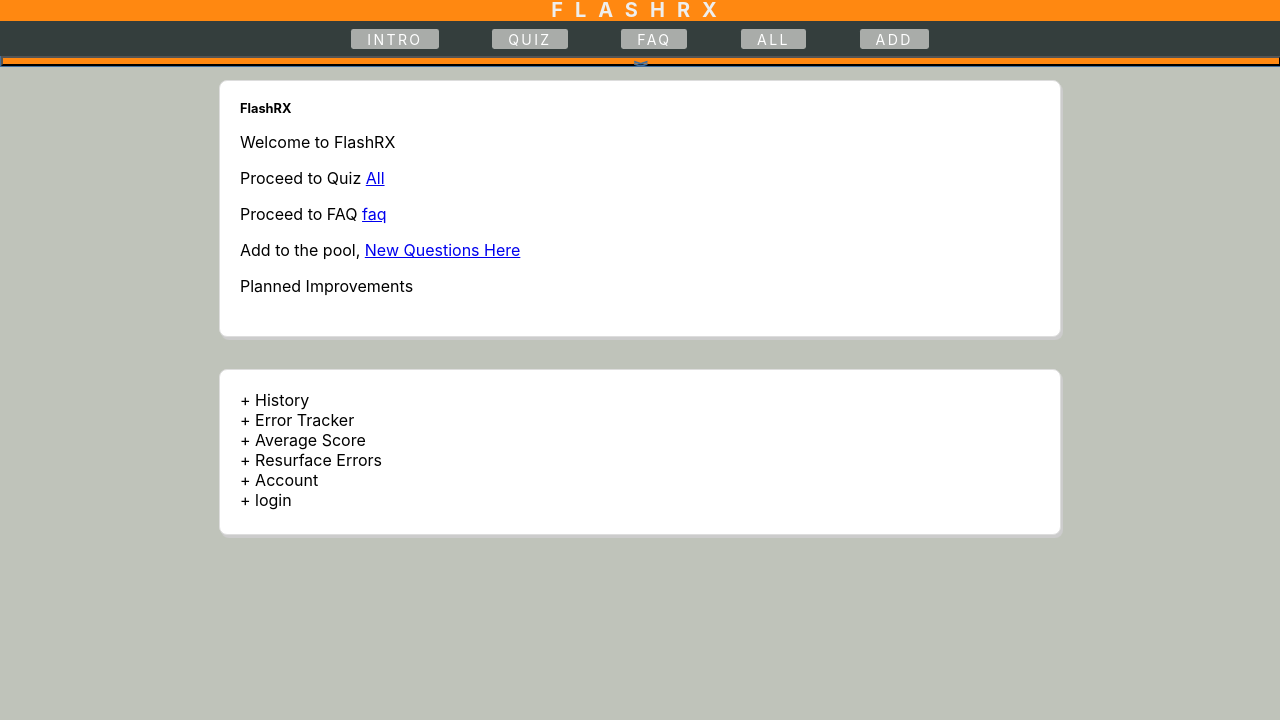
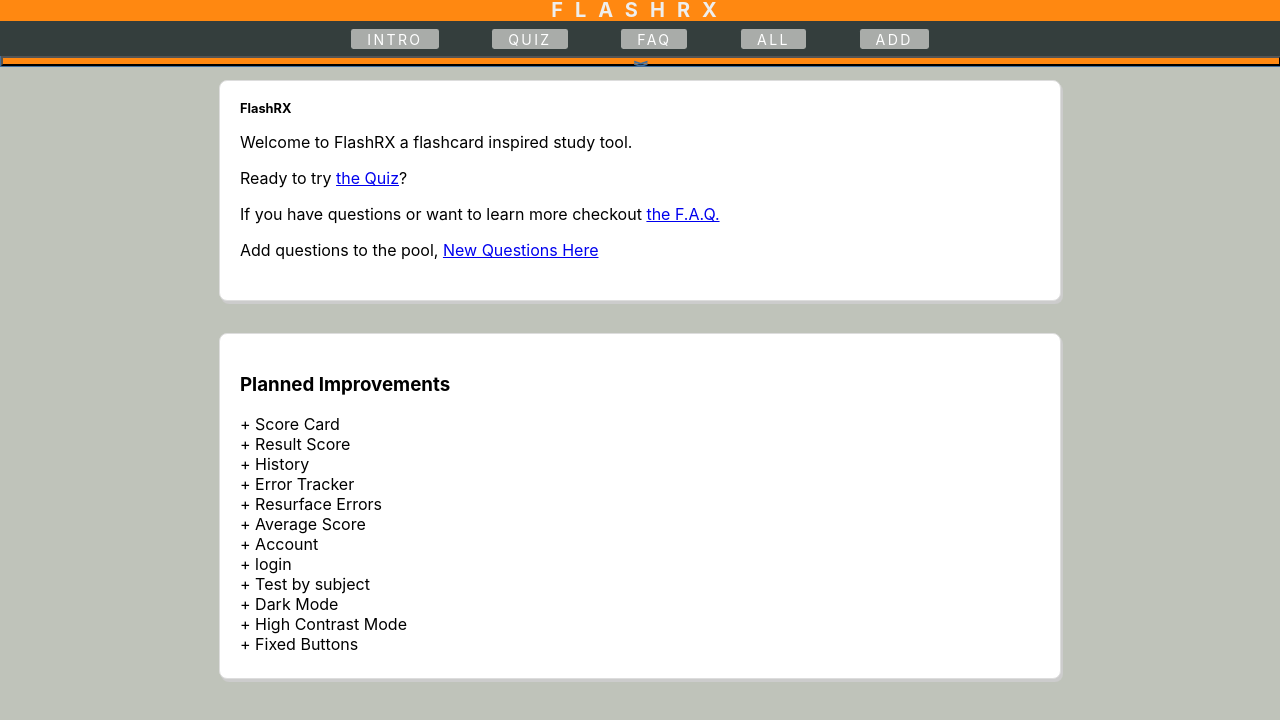
Before and after one commit to agent-simon-s/flasher-rx, a React (Create React App) app: page / in a window 1280 px wide. Shown: the top 720 px of the page. Built offline with nearby package versions, Linux system fonts and the light colour scheme.

Commit message:
expand hompage content

```diff
--- a/src/pages/intro.jsx
+++ b/src/pages/intro.jsx
@@ -6,20 +6,26 @@ function IntroPage() {
         <div>
             <ContentCardComp>
                 <h1>FlashRX</h1>
-                <p>Welcome to FlashRX</p>
-                <p>Proceed to Quiz <Link to="/all">All</Link></p>
-                <p>Proceed to FAQ <Link to="/faq">faq</Link></p>
-                <p>Add to the pool, <Link to="/add">New Questions Here</Link></p>
-                <p>Planned Improvements </p>
+                <p>Welcome to FlashRX a flashcard inspired study tool.</p>
+                <p>Ready to try <Link to="/all">the Quiz</Link>?</p>
+                <p>If you have questions or want to learn more checkout <Link to="/faq">the F.A.Q.</Link></p>
+                <p>Add questions to the pool, <Link to="/add">New Questions Here</Link></p>
             </ContentCardComp>
             <ContentCardComp>
+            <h3>Planned Improvements </h3>
                 <ul>
-                    <li>+ History</li>
-                    <li>+ Error Tracker</li>
-                    <li>+ Average Score</li>
-                    <li>+ Resurface Errors</li>
-                    <li>+ Account</li>
-                    <li>+ login</li>
+                    <li className="todo">+ Score Card</li>
+                    <li className="todo">+ Result Score</li>
+                    <li className="todo">+ History</li>
+                    <li className="done">+ Error Tracker</li>
+                    <li className="done">+ Resurface Errors</li>
+                    <li className="done">+ Average Score</li>
+                    <li className="done">+ Account</li>
+                    <li className="done">+ login</li>
+                    <li className="todo">+ Test by subject</li>
+                    <li className="todo">+ Dark Mode</li>
+                    <li className="todo">+ High Contrast Mode</li>
+                    <li className="todo">+ Fixed Buttons</li>
                 </ul>
             </ContentCardComp>
         </div>
@@ -27,3 +33,19 @@ function IntroPage() {
 }
 
 export default IntroPage;
+
+// Notes:
+// x Add  myAnswerIs constant
+// x Add check values vs myAnswerIs
+// x Add check & x icons on reveal
+// x Add functn to 'ask' first question in array
+// x reset function
+// _ back button
+// x counter / progress tracker
+// _ score tracker
+// _ end score tracker
+// History
+// error tracker
+// error inject
+// Account
+// login
```
